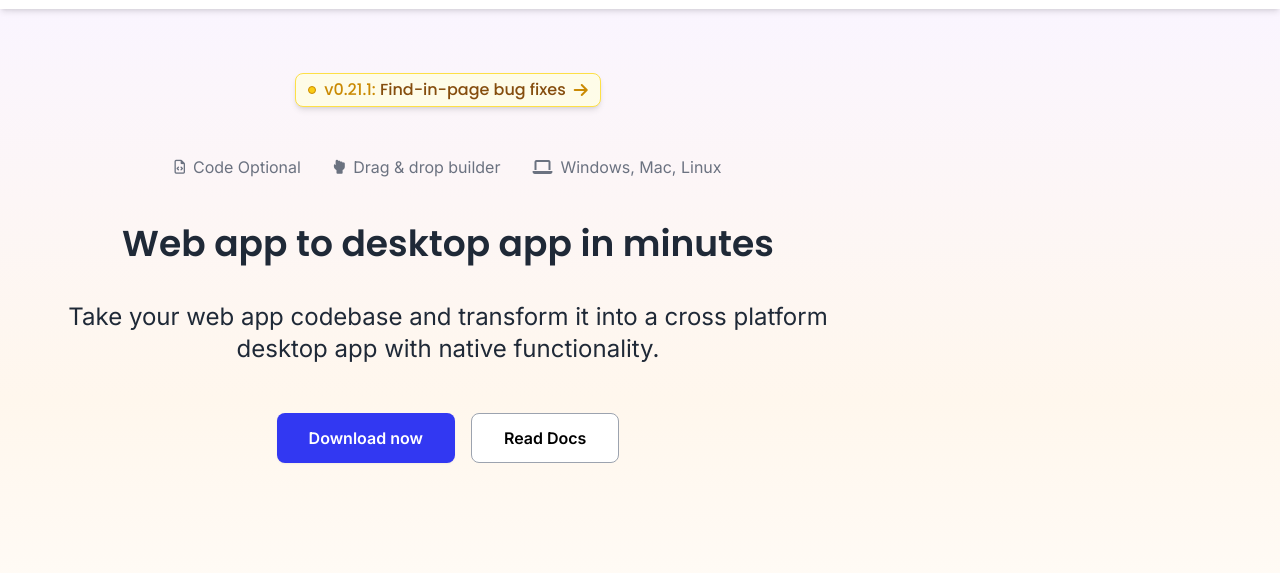
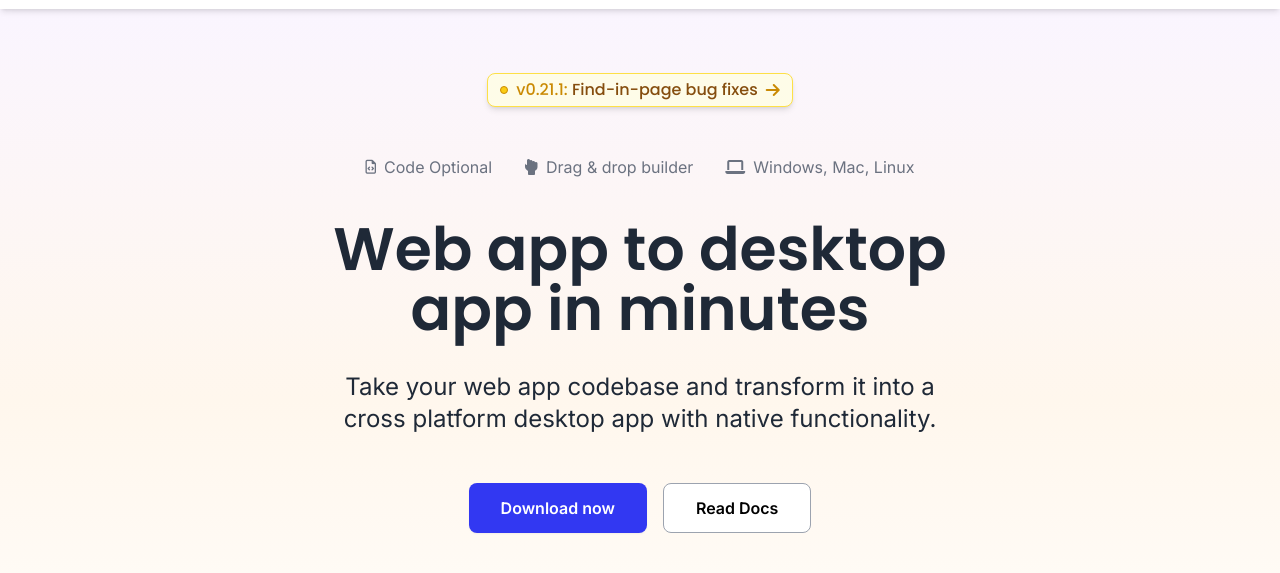
Before and after one commit to Jack-svg01/Responsive-Modern-Website, a website: page index.html in a window 1280 px wide. Shown: the part 63-636 px from the top of the page. Drawn offline with Linux system fonts and the light colour scheme.

Commit message:
main-section

```diff
--- a/index.html
+++ b/index.html
@@ -61,23 +61,24 @@
     </nav>
  <!-- Navbar -->
 
-
     <!-- Main -->
     <main class="mt-16">
-    <div id="hero" class="min-h-screen bg-gradient-to-b from-purple-50 via-orange-50 to-transparent web-version">
-        <div id="hero-container" class="max-w-4xl m-auto px-6 pt-6 pb-32 flex flex-col sm:items-center sm:text-center sm:pt-12">
-            <div id="version-text" class="flex my-6 gap-2 items-center border border-yellow-300 bg-yellow-50 rounded-lg px-3 py-1 w-fit shadow-md hover:shadow-lg hover:-translate-y-1 transition group">
+        <!-- Hero section -->
+        <div id="hero" class="min-h-screen bg-gradient-to-b from-purple-50 via-orange-50 to-transparent main-section">
+           <div id="hero-container" class="max-w-4xl mx-auto px-6 pt-6 pb-16 flex flex-col sm:items-center sm:text-center sm:pt-12 sm:max-w-2xl">
+                <div id="version-text" class="flex items-center my-6 gap-2 border border-yellow-300
+                bg-yellow-50 rounded-lg px-3 py-1 w-fit shadow-md hover:shadow-lg hover:-translate-y-1 transition group">
                     <div class="w-2 h-2 bg-yellow-400 rounded-full border border-yellow-600"></div>
                     <p class="font-display font-medium text-yellow-600">v0.21.1: <span class="text-yellow-800">Find-in-page bug fixes</span></p>
                     <i class="fa-solid fa-arrow-right text-yellow-600 group-hover:translate-x-1 transition duration-300"></i>
                 </div>
-            <div id="hero-features" class="hidden sm:flex gap-8 my-6 features">
+                <div id="hero-features" class="hidden sm:flex gap-8 my-6">
                     <div class="flex justify-center gap-2 items-center text-gray-500">
                         <i class="fa-regular fa-file-code text-sm"></i>
                         <p>Code Optional</p>
                     </div>
                     <div class="flex justify-center gap-2 items-center text-gray-500">
-                    <i class="fa-solid fa-hand-back-fist text-sm"></i>
+                        <i class="fa-solid fa-hand-back-fist"></i>
                         <p>Drag & drop builder</p>
                     </div>
                     <div class="flex justify-center gap-2 items-center text-gray-500">
@@ -85,12 +86,11 @@
                         <p>Windows, Mac, Linux</p>
                     </div>
                 </div>
-            <h1 class="text-4xl font-semibold leading-snug mt-4 sm:text-7xl sm:leading-normal">Web app to desktop app in minutes</h1>
+                <h1 class="text-4xl font-semibold leading-snug mt-4 sm:text-6xl">Web app to desktop app in minutes</h1>
                 <p class="text-xl mt-4 sm:text-2xl sm:mt-8 text-gray-800">Take your web app codebase and transform it into a cross platform desktop app with native functionality.</p>
-            <div id="buttons-container" class="mt-12 flex gap-4 flex-col sm:flex-row main-buttons">
-                <button class="px-8 py-3 font-semibold rounded-lg text-white bg-primary shadow-sm hover:bg-opacity-90">Download now </button>
+                <div id="buttons-container" class="mt-12 flex gap-4 flex-col sm:flex-row">
+                    <button class="px-8 py-3 font-semibold rounded-lg text-white bg-primary shadow-sm hover:bg-opacity-90">Download now</button>
                     <button class="px-8 py-3 font-semibold rounded-lg bg-white border border-gray-400 hover:border-gray-800">Read Docs</button>
-            </div>
                 </div>
            </div>
 </main>
```
Lines whose indentation alone changed are shown as unchanged.
